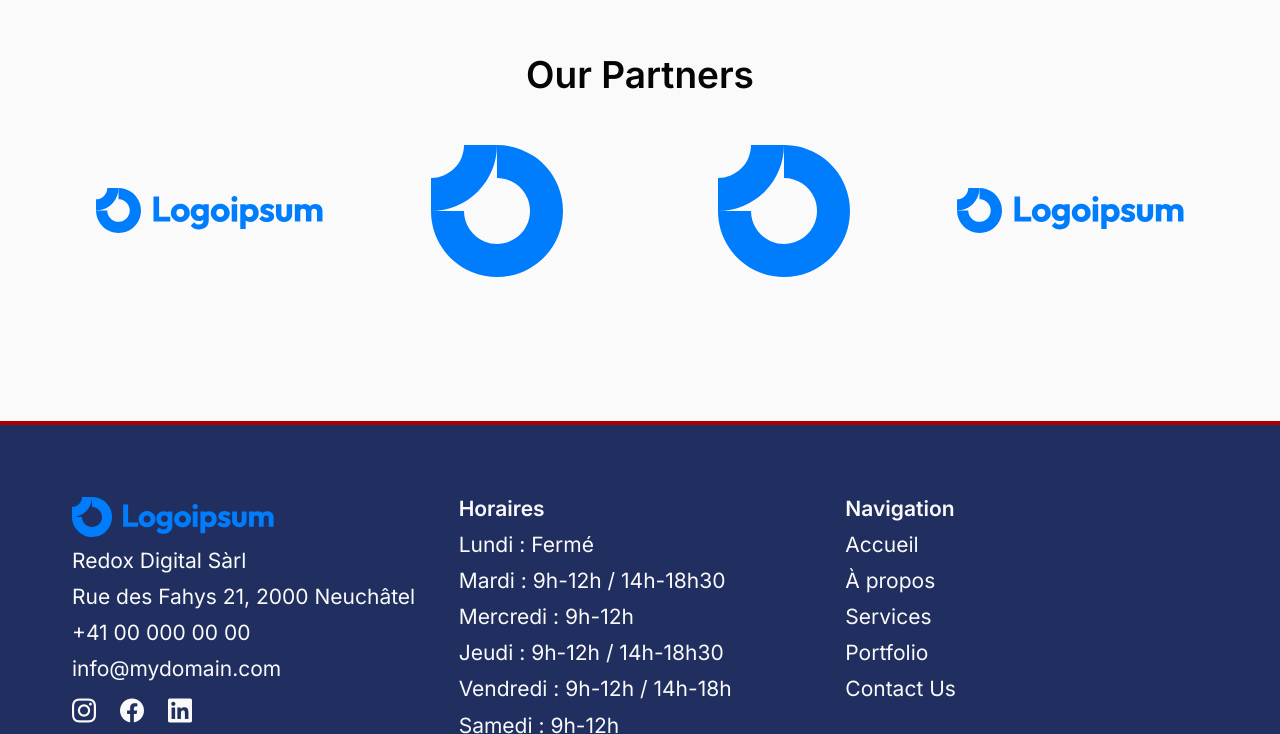
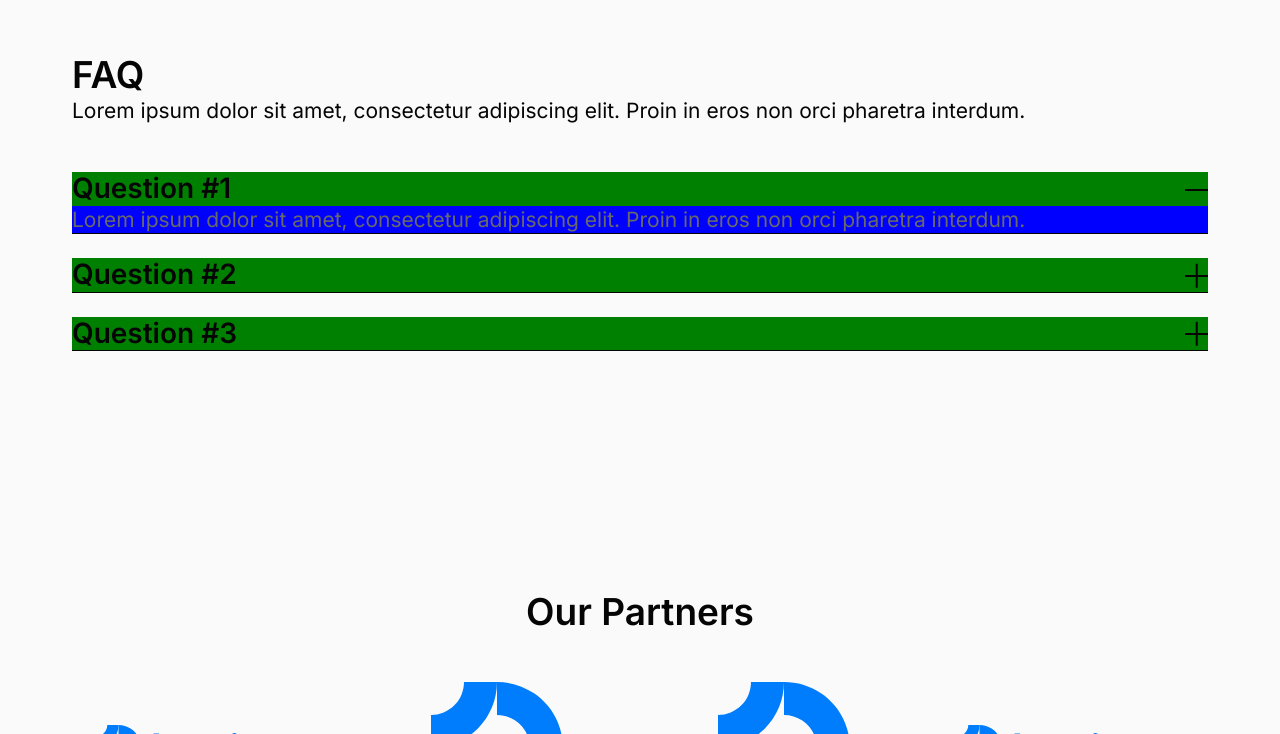
Before and after one commit to Redox-Digital/next-boilerplate, a Next.js app: page /a-propos in a window 1280 px wide. Shown: the part 2200-2934 px from the top of the page. Built offline with nearby package versions, Linux system fonts and the light colour scheme.

Commit message:
feat : starting Accordion

```diff
--- /dev/null
+++ b/components/layouts/Accordion.module.scss
@@ -0,0 +1,144 @@
+.accordionSection > div {
+  gap: var(--lg);
+  max-width: var(--max-block-width);
+}
+
+.accordionList {
+  display: flex;
+  flex-direction: column;
+  gap: var(--md);
+}
+
+.accordion {
+  color: var(--black);
+  display: flex;
+  flex-direction: column;
+  align-items: center;
+  align-self: stretch;
+  border-bottom: 1px solid var(--black);
+  width: 100%;
+
+  background-color: blue;
+
+  .header {
+    display: flex;
+    flex-direction: column;
+    align-items: flex-start;
+    align-self: stretch;
+    cursor: pointer;
+
+    background-color: green;
+  }
+
+  .titles {
+    padding-top: var(--padding);
+
+    @media screen and (min-width: 900px) {
+      padding-top: var(--margin);
+    }
+
+    display: flex;
+    flex-direction: row;
+    gap: var(--margin);
+    align-self: stretch;
+    align-items: center;
+
+    > h4 {
+      width: 100%;
+      font-weight: 600;
+      line-height: 1.2em;
+
+      @media screen and (min-width: 900px) {
+      }
+    }
+
+    > .icon {
+      width: var(--md);
+      height: var(--md);
+      position: relative;
+
+      > span {
+        display: block;
+        height: 2px;
+        width: 100%;
+        background-color: var(--black);
+
+        position: absolute;
+        top: 50%;
+        transition: transform ease-in-out 0.3s;
+
+        &:last-of-type {
+          transform: rotate(-90deg);
+          transform-origin: center;
+        }
+      }
+
+      &.open {
+        > span {
+          &:first-of-type {
+            top: 50%;
+          }
+
+          &:last-of-type {
+            transform: rotate(0deg);
+            transform-origin: center;
+
+            transition: transform ease-in-out 0.3s;
+          }
+        }
+      }
+    }
+  }
+
+  // TO DO
+
+  &__body {
+    display: flex;
+    flex-direction: column;
+    align-items: left;
+    gap: 50px;
+    align-self: stretch;
+    height: fit-content;
+    max-height: 2000px;
+    padding-block: var(--padding);
+    transition: all 0.3s ease-in-out;
+    opacity: 1;
+    transform: translateY(0px);
+    overflow: hidden;
+    // max-width: calc(100% - var(--margin) - 30px);
+    color: var(--dark-gray);
+
+    @media screen and (min-width: 900px) {
+      padding-bottom: var(--margin);
+    }
+
+    &__closed {
+      max-height: 0px;
+      transform: translateY(25px);
+      opacity: 0;
+      padding-top: 0;
+
+      transition: all 0.3s ease-in-out;
+    }
+  }
+}
+
+.toggle {
+  display: none;
+  visibility: hidden;
+  opacity: 0;
+  position: absolute;
+  left: -9999px;
+
+  &__new {
+    transform: rotate(-90deg);
+    transition: transform 0.3s ease-in-out;
+    color: var(--black);
+    font-size: 30px;
+
+    &__closed {
+      transform: rotate(-180deg);
+      transition: transform 0.3s ease-in-out;
+    }
+  }
+}
--- /dev/null
+++ b/components/layouts/Accordion.tsx
@@ -0,0 +1,61 @@
+import css from './Accordion.module.scss';
+import { useState } from 'react';
+import { AccordionEltType } from '@/types/Types';
+
+type Props = {
+  title?: string;
+  description?: string;
+  elts: AccordionEltType[];
+};
+
+export default function AccordionSection({ title, description, elts }: Props) {
+  return (
+    <section className={css.accordionSection}>
+      <div className="container">
+        {title || description ? (
+          <div className={css.head}>
+            <h3>{title}</h3>
+            <p>{description}</p>
+          </div>
+        ) : (
+          ''
+        )}
+        <div className={css.accordionList}>
+          {elts.map((elt) => (
+            <AccordionElt key={elt.id} {...elt} />
+          ))}
+        </div>
+      </div>
+    </section>
+  );
+}
+
+function AccordionElt({ id, title, body, initOpen }: AccordionEltType) {
+  const [open, setOpen] = useState<boolean>(initOpen || false);
+
+  const toggleAccordion = () => {
+    setOpen(!open);
+    window.dispatchEvent(new Event('resize'));
+  };
+  return (
+    <article id={id} className={`${css.accordion} ${open || css.closed}`}>
+      <label htmlFor={`header-${id}`} className={css.header}>
+        <div className={css.titles}>
+          <h4>{title}</h4>
+          <input
+            className={css.toggle}
+            type="checkbox"
+            id={`header-${id}`}
+            name={`header-${id}`}
+            onChange={toggleAccordion}
+          />
+          <div className={`${css.icon} ${open && css.open}`}>
+            <span></span>
+            <span></span>
+          </div>
+        </div>
+      </label>
+      <div className={`${css.accordion__body} ${open || css.accordion__body__closed}`}>{body}</div>
+    </article>
+  );
+}
--- a/constants/projectSpecifics.ts
+++ b/constants/projectSpecifics.ts
@@ -1,4 +1,4 @@
-import { CardType, LogoProps } from '@/types/Types';
+import { AccordionEltType, CardType, LogoProps } from '@/types/Types';
 
 type OpeningHour = {
   day: string;
@@ -154,7 +154,7 @@ export const reviews: ReviewType[] = [
     score: 0,
   },
   {
-    name: 'Michel #1',
+    name: 'Michel #6',
     text: 'Lorem ipsum dolor sit amet, consectetur adipiscing elit. Proin in eros  non orci pharetra interdum. Maecenas ornare pretium eros. Proin  facilisis congue leo sed congue.',
     maxScore: 5,
     score: 2,
--- a/pages/a-propos.tsx
+++ b/pages/a-propos.tsx
@@ -1,11 +1,13 @@
 import { LogoWall } from '@/components/content/LogoList';
 import Metadata from '@/components/content/Metadata';
 import { generateStructuredData } from '@/components/helpers/MetaDatahelper';
+import AccordionSection from '@/components/layouts/Accordion';
 import CardsSection from '@/components/layouts/CardsSection';
 import { TextHero } from '@/components/layouts/Hero';
 import TextImageSection from '@/components/layouts/TextImageSection';
 import Button from '@/components/navigation/Button';
 import { partners, valuesCards } from '@/constants/projectSpecifics';
+import { AccordionEltType } from '@/types/Types';
 
 export default function About() {
   const [pageTitle, pageDesc] = [
@@ -19,6 +21,40 @@ export default function About() {
       title: pageTitle,
     },
   });
+
+  const staticFaq: AccordionEltType[] = [
+    {
+      id: 'faq-1',
+      title: 'Question #1',
+      initOpen: true,
+      body: (
+        <p>
+          Lorem ipsum dolor sit amet, consectetur adipiscing elit. Proin in eros non orci pharetra
+          interdum.
+        </p>
+      ),
+    },
+    {
+      id: 'faq-2',
+      title: 'Question #2',
+      body: (
+        <p>
+          Lorem ipsum dolor sit amet, consectetur adipiscing elit. Proin in eros non orci pharetra
+          interdum.
+        </p>
+      ),
+    },
+    {
+      id: 'faq-3',
+      title: 'Question #3',
+      body: (
+        <p>
+          Lorem ipsum dolor sit amet, consectetur adipiscing elit. Proin in eros non orci pharetra
+          interdum.
+        </p>
+      ),
+    },
+  ];
 
   return (
     <>
@@ -55,6 +91,12 @@ export default function About() {
           bigCards
         />
 
+        <AccordionSection
+          title="FAQ"
+          description="Lorem ipsum dolor sit amet, consectetur adipiscing elit. Proin in eros non orci pharetra interdum."
+          elts={staticFaq}
+        />
+
         <LogoWall title="Our Partners" logos={partners} />
       </main>
     </>
```
Also changed, not shown: types/Types.ts (+7 -0 lines).
